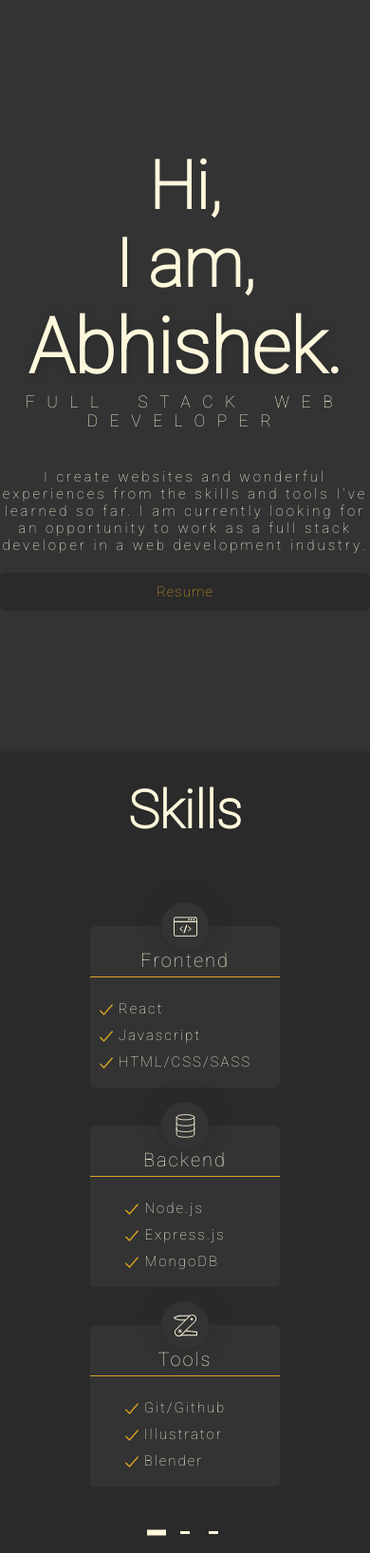
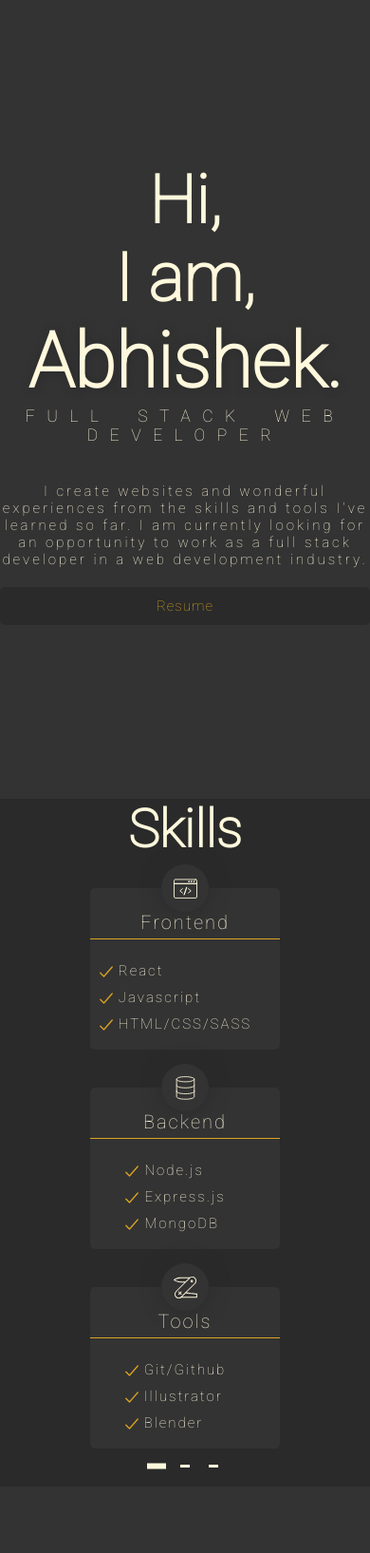
Before and after one commit to Rashiv-16/findrashiv.in, a website: page index.html in a window 390 px wide. Shown: the part 53-1688 px from the top of the page at 95% size. After the commit the page ends 1618 px from the top, so only its background shows below. Drawn offline with Linux system fonts and the light colour scheme.

Commit message:
fixes media queries

```diff
--- a/css/index.css
+++ b/css/index.css
@@ -444,7 +444,8 @@ body::-webkit-scrollbar-track {
     }
 
     .main {
-        height: max-content;
+        height: 100vh;
+        min-height: max-content;
         width: 100%;
         flex-flow: column nowrap;
         justify-content: space-between;
@@ -490,7 +491,8 @@ body::-webkit-scrollbar-track {
 
     .article {
         width: 100%;
-        min-height: 100vh;
+        height: 100vh;
+        min-height: max-content;
         /* border: 1px solid white; */
     }
 
```
